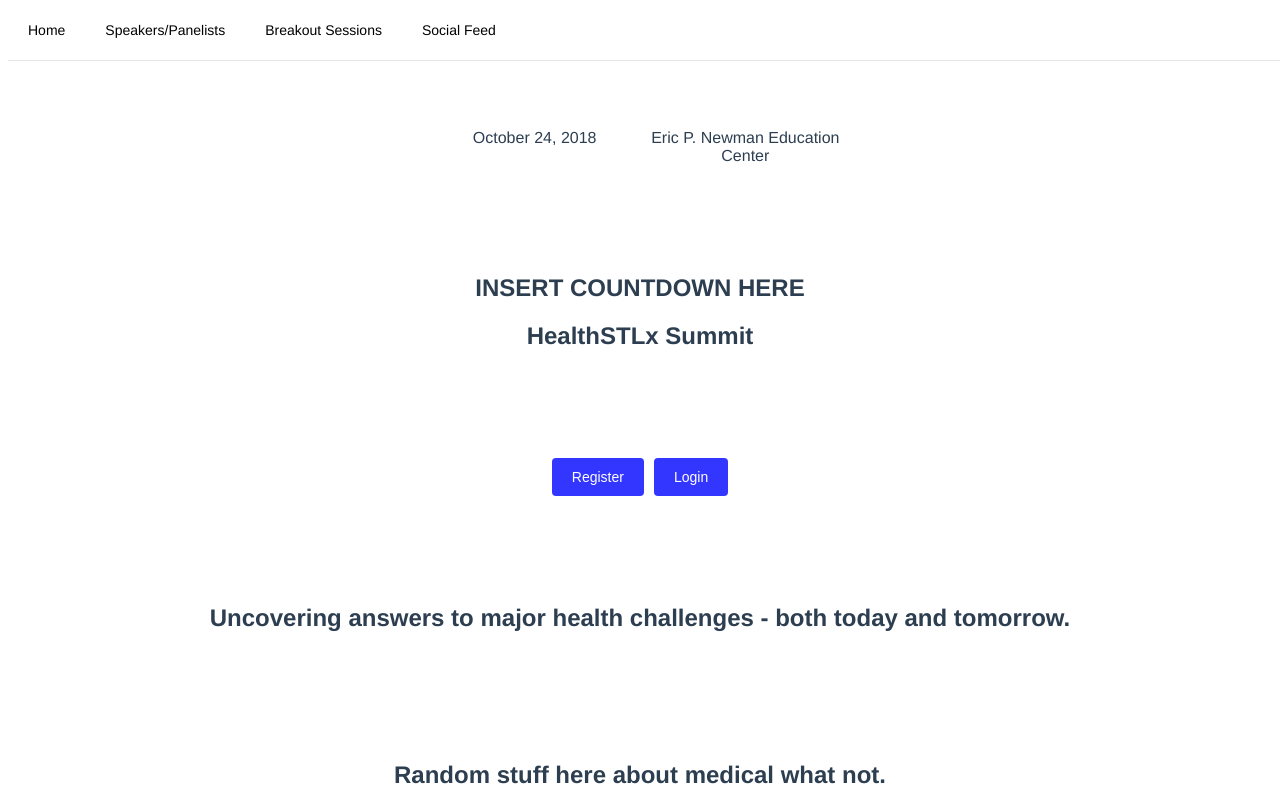
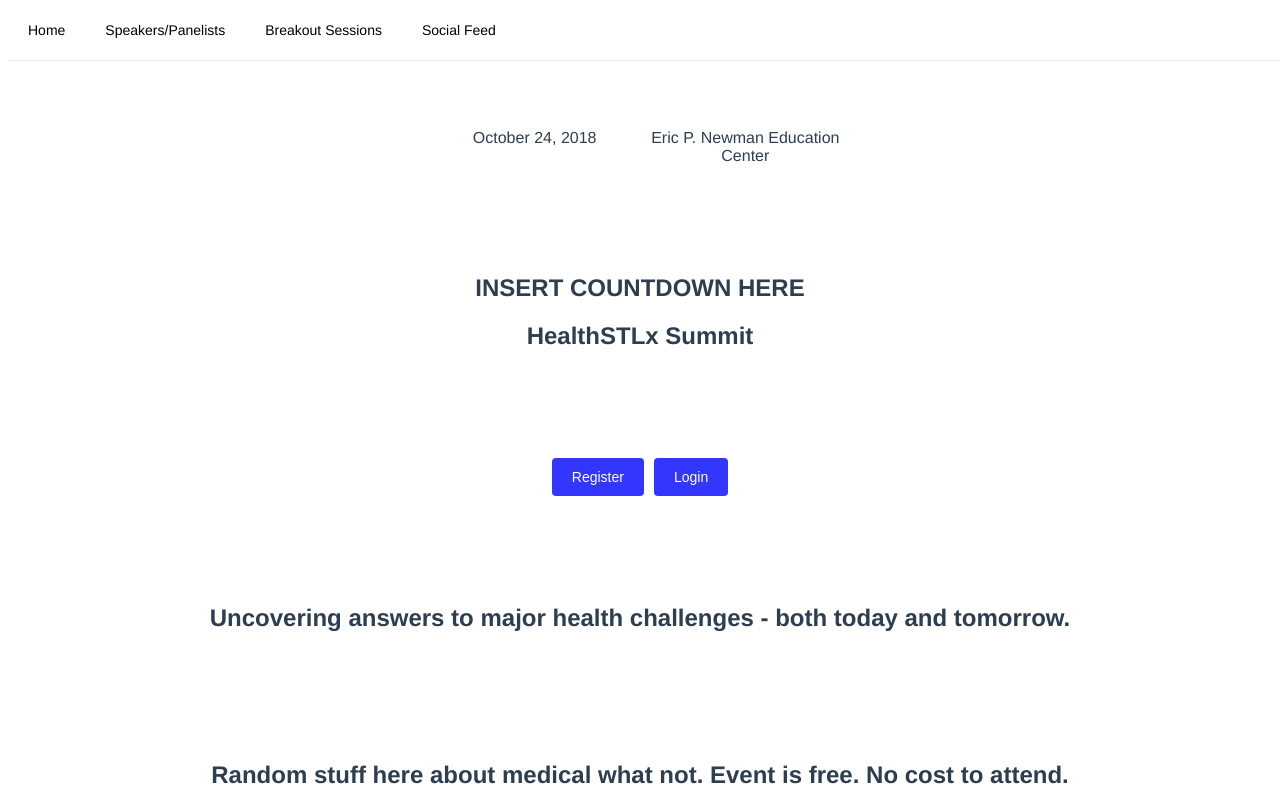
Before and after one commit to SlalomSTLHealthcare/healthcare-web, a Vue app: page / in a window 1280 px wide. Shown: the top 800 px of the page. Built offline with nearby package versions, Linux system fonts and the light colour scheme.

Commit message:
home commit

```diff
--- a/src/views/Home.vue
+++ b/src/views/Home.vue
@@ -20,7 +20,7 @@
                 <h1>Uncovering answers to major health challenges - both today and tomorrow.</h1>
             </el-row>
             <el-row>
-                <h2>Random stuff here about medical what not.</h2>
+                <h2>Random stuff here about medical what not. Event is free. No cost to attend.</h2>
             </el-row>
             <el-row>
               <el-col>
```
